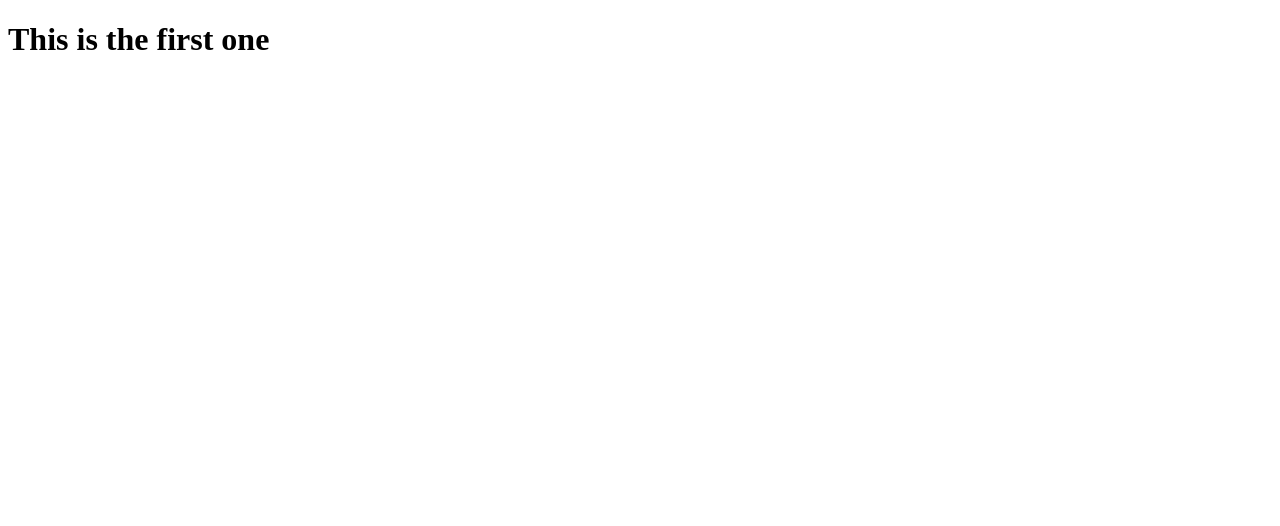
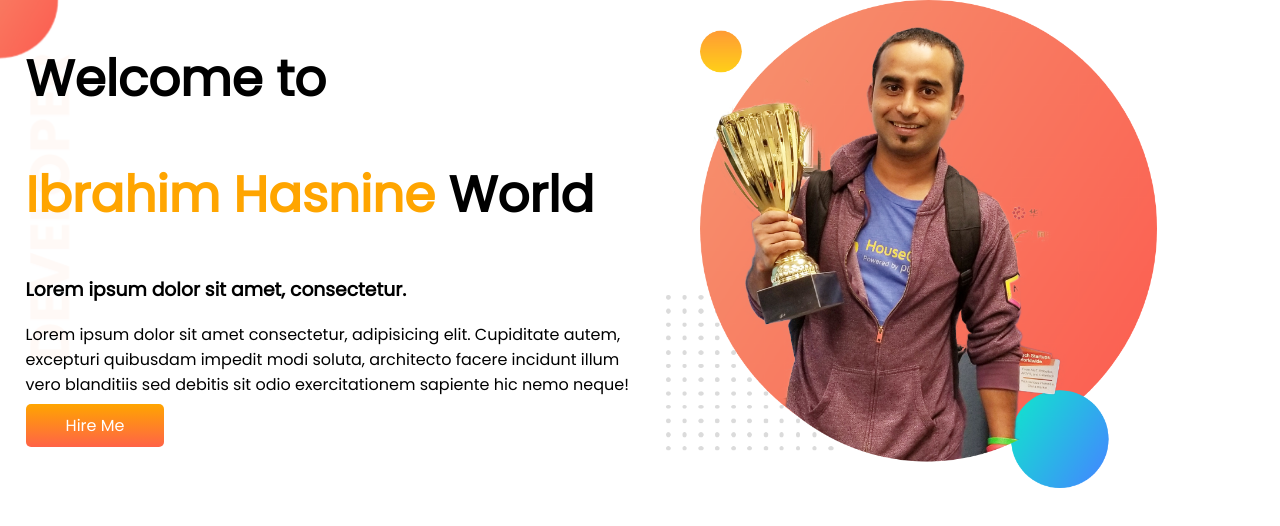
Before and after one commit to Hasnainpriam/developer-portfolio, a plain HTML site: page index.html in a window 1280 px wide. Drawn offline with Linux system fonts and the light colour scheme.

Commit message:
top-banner

```diff
--- a/index.html
+++ b/index.html
@@ -1,13 +1,37 @@
 <!DOCTYPE html>
 <html lang="en">
-<head>
-  <meta charset="UTF-8">
-  <meta http-equiv="X-UA-Compatible" content="IE=edge">
-  <meta name="viewport" content="width=device-width, initial-scale=1.0">
-  <title>Document</title>
-  <link rel="stylesheet" href="style.css">
-</head>
-<body>
-  <h1>This is the first one</h1>
-</body>
+  <head>
+    <meta charset="UTF-8" />
+    <meta http-equiv="X-UA-Compatible" content="IE=edge" />
+    <meta name="viewport" content="width=device-width, initial-scale=1.0" />
+    <title>Document</title>
+    <!---Google Font--->
+    <link rel="preconnect" href="https://fonts.googleapis.com" />
+    <link rel="preconnect" href="https://fonts.gstatic.com" crossorigin />
+    <link
+      href="https://fonts.googleapis.com/css2?family=Poppins&display=swap"
+      rel="stylesheet"
+    />
+    <!---Google Font--->
+    <link rel="stylesheet" href="style.css" />
+  </head>
+  <body>
+    <section class="top-banner">
+      <div class="half-width">
+        <h1>Welcome to</h1>
+        <h1><span class="orange-color">Ibrahim Hasnine</span> World</h1>
+        <h3>Lorem ipsum dolor sit amet, consectetur.</h3>
+        <p>
+          Lorem ipsum dolor sit amet consectetur, adipisicing elit. Cupiditate
+          autem, excepturi quibusdam impedit modi soluta, architecto facere
+          incidunt illum vero blanditiis sed debitis sit odio exercitationem
+          sapiente hic nemo neque!
+        </p>
+        <a class="link-button" target="blank" href="https://stackoverflow.com/">Hire Me</a>
+      </div>
+      <div class="half-width">
+        <img src="images/jhankar.png" alt="jhankars photo" />
+      </div>
+    </section>
+  </body>
 </html>
--- a/style.css
+++ b/style.css
@@ -0,0 +1,31 @@
+body {
+  margin: 0;
+  font-family: "Poppins", sans-serif;
+}
+h1 {
+  font-size: 50px;
+}
+.orange-color {
+  color: orange;
+}
+section {
+  display: flex;
+}
+.half-width {
+  width: 50%;
+  padding-left: 2%;
+}
+.half-width img {
+  width: 80%;
+}
+.link-button {
+  text-decoration: none;
+  padding: 10px 40px;
+  color: white;
+  background-image: linear-gradient(orange, tomato);
+  border-radius: 5px;
+}
+.top-banner {
+  background-image: url(images/top-banner.png);
+  background-repeat: no-repeat;
+}
```
Also changed, not shown: images/dream-bg.png (added), images/exp-bg.png (added), images/jhankar.png (added), images/jhankar2.png (added), images/my-bg.png (added), images/my-bg2.png (added), images/top-banner.png (added), 7 other files.
